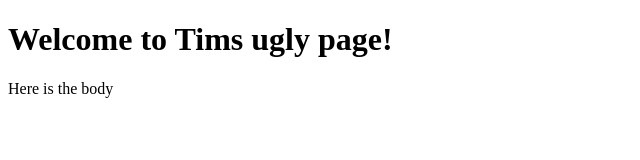
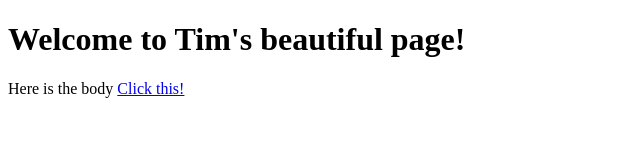
Before and after one commit to tmfulton/tmfulton.github.io, a plain HTML site: page index.html in a window 1280 px wide. Shown: the whole page, without its empty margins (0-640 px from the left). Drawn offline with Linux system fonts and the light colour scheme.

Commit message:
Update index.html

```diff
--- a/index.html
+++ b/index.html
@@ -1,6 +1,7 @@
 <!DOCTYPE html>
 <html lang="en">
-<h1>Welcome to Tims ugly page!</h1>
+<h1>Welcome to Tim's beautiful page!</h1>
 <body>Here is the body</body>
+<a href="www.wmirc.org"> Click this! </a>
 
 </html>
```
